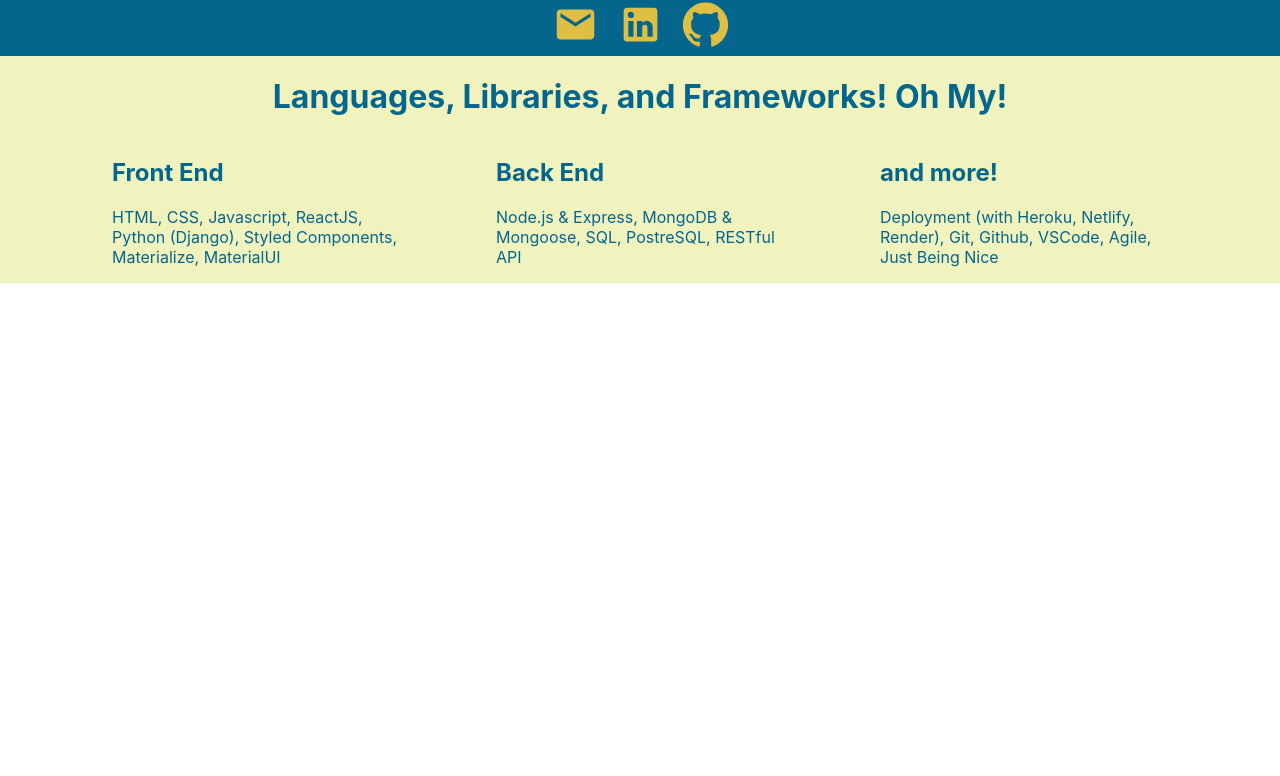
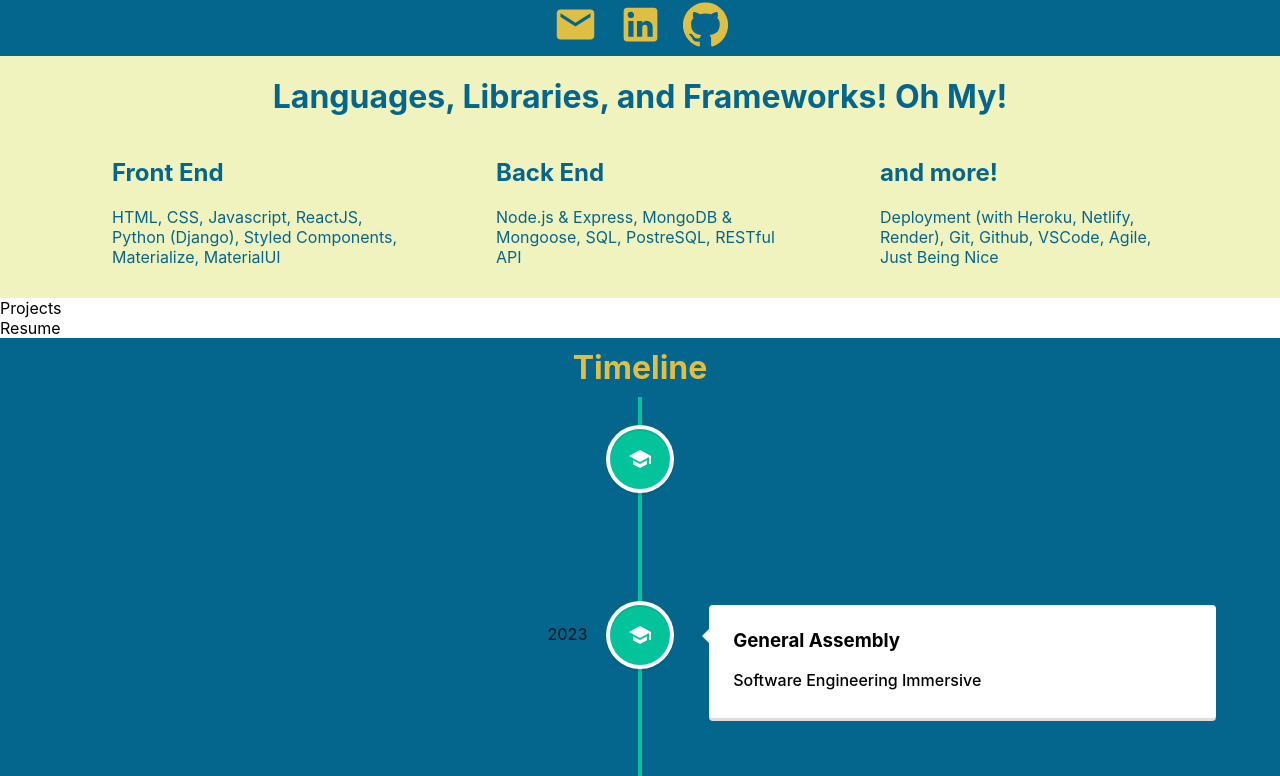
Before and after one commit to danielvictory/portfolio, a React (Create React App) app: page / in a window 1280 px wide. Shown: the part 744-1520 px from the top of the page. Before the commit the page ends 1027 px from the top, so only its background shows below. Built offline with nearby package versions, Linux system fonts and the light colour scheme.

Commit message:
add timeline with styling using react-vertical-timeline package, added custom semantic tag for scrolling purposes

```diff
--- a/src/App.js
+++ b/src/App.js
@@ -10,6 +10,9 @@ import './App.css';
 import Header from "./components/Header"
 import Hero from "./components/Hero"
 import Skills from "./components/Skills"
+import Projects from "./components/Projects"
+import Resume from "./components/Resume"
+import Timeline from "./components/Timeline"
 
 function App() {
   return (
@@ -17,6 +20,9 @@ function App() {
         <Header />
         <Hero />
         <Skills />
+        <Projects />
+        <Resume />
+        <Timeline />
       </div>
   );
 }
--- a/src/components/Header.js
+++ b/src/components/Header.js
@@ -47,7 +47,7 @@ const Header = () => {
             </InnerContainer>
             { navClick && (
                 <ExtendedContainer>
-                    <NavLinkOpen href="/"
+                    <NavLinkOpen href="/#top"
                         onClick={()=>{
                             setNavClick( (reveal) => !reveal )
                         }}
@@ -67,6 +67,11 @@ const Header = () => {
                             setNavClick( (reveal) => !reveal )
                         }}
                         >Resume</NavLinkOpen>
+                    <NavLinkOpen href="/#timeline"
+                        onClick={()=>{
+                            setNavClick( (reveal) => !reveal )
+                        }}
+                        >Timeline</NavLinkOpen>
                 </ExtendedContainer>
             )}
         </HeaderContainer>
--- a/src/components/Hero.js
+++ b/src/components/Hero.js
@@ -11,6 +11,12 @@ import GitHubIcon from "@material-ui/icons/GitHub"
 const Hero = () => {
   return (
     <div className="hero-container">
+      <holder id="top" style={{
+            display:"block",
+            position:"relative",
+            visibility:"hidden",
+            top: "-50px"
+            }}></holder>
       <p className="greeting">Hey, hi, and hello!</p>
       <h2 className="greeting">I'm Daniel Victory.</h2>
       <div className="headshot">
--- /dev/null
+++ b/src/components/Projects.js
@@ -0,0 +1,9 @@
+import React from 'react'
+
+const Projects = () => {
+  return (
+    <div>Projects</div>
+  )
+}
+
+export default Projects
--- /dev/null
+++ b/src/components/Resume.js
@@ -0,0 +1,9 @@
+import React from 'react'
+
+const Resume = () => {
+  return (
+    <div>Resume</div>
+  )
+}
+
+export default Resume
--- a/src/components/Skills.js
+++ b/src/components/Skills.js
@@ -4,7 +4,13 @@ import "../styles/Skills.css"
 
 const Skills = () => {
   return (
-    <div id="skills">
+    <div className="skills">
+        <holder id="skills" style={{
+            display:"block",
+            position:"relative",
+            visibility:"hidden",
+            top: "-50px"
+            }}></holder>
         <h1>Languages, Libraries, and Frameworks! Oh My!</h1>
         <div className="skills-card-container">
             <div className="skill-card frontend">
--- a/src/components/Timeline.js
+++ b/src/components/Timeline.js
@@ -1,10 +1,107 @@
-// import React from 'react'
-// import { VerticalTimeline, VerticalTimelineElement, } from "react-vertical-timeline-component";
+import React from 'react'
+import { VerticalTimeline, VerticalTimelineElement, } from "react-vertical-timeline-component";
+import "react-vertical-timeline-component/style.min.css"
+import SchoolIcon from "@material-ui/icons/School";
+import WorkIcon from "@material-ui/icons/Work";
+import SettingsBackupRestoreIcon from "@material-ui/icons/Work";
 
-// const Timeline = () => {
-//   return (
-//     <div>Timeline</div>
-//   )
-// }
+const Timeline = () => {
+  return (
+    <div style={{background:"#05668D"}}>
+        <holder id="timeline" style={{
+            display:"block",
+            position:"relative",
+            visibility:"hidden",
+            top: "-50px"
+            }}></holder>
+        <h1 style={{textAlign:"center", color:"#dfbe44", padding:"10px", margin:"0"}}>Timeline</h1>
+        <VerticalTimeline lineColor="#02C39A">
+            <VerticalTimelineElement
+                className="vertical-timeline-element--education"
+                date="2023 Onward!"
+                iconStyle={{ background: "#02C39A", color: "#fff" }}
+                icon={<SchoolIcon />}
+                >
+                <h3 className="vertical-timeline-element-title">
+                    My Next Opportunity!
+                </h3>
+                <p>Call me, beep me, if you wanna reach me.</p>
+            </VerticalTimelineElement>
+            <VerticalTimelineElement
+                className="vertical-timeline-element--education"
+                date="2023"
+                iconStyle={{ background: "#02C39A", color: "#fff" }}
+                icon={<SchoolIcon />}
+                >
+                <h3 className="vertical-timeline-element-title">
+                    General Assembly
+                </h3>
+                <p>Software Engineering Immersive</p>
+            </VerticalTimelineElement>
+            <VerticalTimelineElement
+                className="vertical-timeline-element--work"
+                date="2022-2023"
+                iconStyle={{ background: "#02C39A", color: "#fff" }}
+                icon={<SettingsBackupRestoreIcon />}
+                >
+                <h3 className="vertical-timeline-element-title">
+                    Career Break
+                </h3>
+                <p>Recognized my interests lay in other directions than my previous career trajectory.  The past year has held multiple crosscountry roadtrips, incredible memories, hard decisions, and new education.</p>
+            </VerticalTimelineElement>
+            <VerticalTimelineElement
+                className="vertical-timeline-element--work"
+                date="2017-2022"
+                iconStyle={{ background: "#02C39A", color: "#fff" }}
+                icon={<WorkIcon />}
+                >
+                <h3 className="vertical-timeline-element-title">
+                    Chevron (Hydroprocessing Licensing)
+                </h3>
+                <h4 className="vertical-timeline-element-title">
+                    Technical Service Engineer
+                </h4>
+                <h4 className="vertical-timeline-element-title">
+                    Hydroprocessing Design Engineer
+                </h4>
+                <p>Held offical and unoffical roles of increasing responsibility within the group including learning and then teaching an object oriented database program (COMOS) to my peers and  supervisors.</p>
+            </VerticalTimelineElement>
+            <VerticalTimelineElement
+                className="vertical-timeline-element--education"
+                date="2013 - 2016"
+                iconStyle={{ background: "#02C39A", color: "#fff" }}
+                icon={<SchoolIcon />}
+                >
+                <h3 className="vertical-timeline-element-title">
+                    The University of Texas at Austin
+                </h3>
+                <p>B.S. Chemical Engineering</p>
+            </VerticalTimelineElement>
+            <VerticalTimelineElement
+                className="vertical-timeline-element--work"
+                date="2012 - 2013"
+                iconStyle={{ background: "#02C39A", color: "#fff" }}
+                icon={<WorkIcon />}
+                >
+                <h3 className="vertical-timeline-element-title">
+                    Summer Camp Counselor, Legal Aide, Waiter
+                </h3>
+                <p>Held multiple part time jobs while applying to transfer Universities.</p>
+            </VerticalTimelineElement>
+            <VerticalTimelineElement
+                className="vertical-timeline-element--education"
+                date="2010 - 2012"
+                iconStyle={{ background: "#02C39A", color: "#fff" }}
+                icon={<SchoolIcon />}
+                >
+                <h3 className="vertical-timeline-element-title">
+                    The University of Evansville
+                </h3>
+                <p>B.S. Theatre Performance (Transferred)</p>
+            </VerticalTimelineElement>
+        </VerticalTimeline>
+    </div>
+  )
+}
 
-// export default Timeline
+export default Timeline
--- a/src/styles/Header.style.js
+++ b/src/styles/Header.style.js
@@ -3,13 +3,14 @@ import styled from "styled-components"
 
 export const HeaderContainer = styled.nav`
     width: 100%;
-    height: ${(props) => (props.$navClick ? "220px" : "50px" )};
+    height: ${(props) => (props.$navClick ? "300px" : "50px" )};
     background-color: #02C39A;
     display: flex;
     flex-direction: column;
 
     position: sticky;
     top: 0;
+    z-index: 999;
 `
 
 export const NavContainer = styled.div`
--- a/src/styles/Skills.css
+++ b/src/styles/Skills.css
@@ -1,4 +1,4 @@
-#skills {
+.skills {
     width: 100%;
     display: flex;
     flex-direction: column;
@@ -14,6 +14,8 @@
     display: flex;
     flex-direction: row;
     justify-content: space-around;
+
+    padding: 0 0 15px 0;
 }
 
 .skill-card {
```
Also changed, not shown: src/styles/Projects.css (added), src/styles/Resume.css (added).
